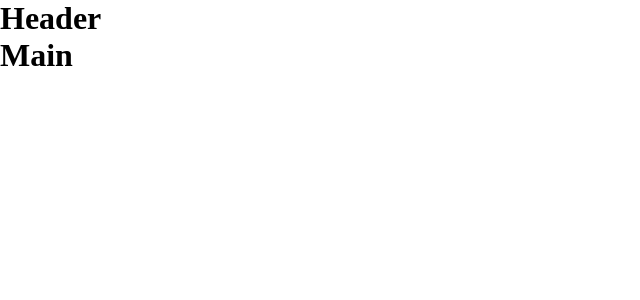
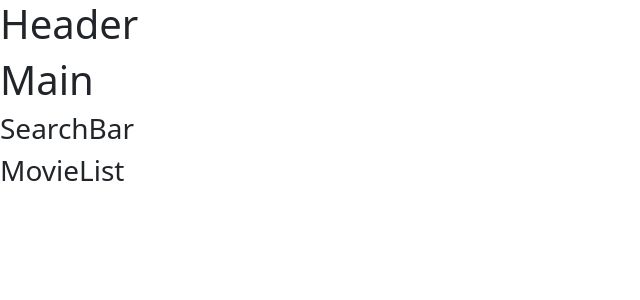
Before and after one commit to TanaraCavalcante/vite-boolflix, a Vue app: page / in a window 1280 px wide. Shown: the top 300 px of the page, without its empty margins (0-640 px from the left). Built offline with nearby package versions, Linux system fonts and the light colour scheme.

Commit message:
SearchBar and MovieList components

```diff
--- a/src/App.vue
+++ b/src/App.vue
@@ -22,4 +22,5 @@ export default {
 
 <style lang="scss">
   @use "./style/general.scss" as *;
+  @use "../node_modules/bootstrap/scss/bootstrap.scss" as *;
 </style>
--- a/src/components/AppMain.vue
+++ b/src/components/AppMain.vue
@@ -1,16 +1,24 @@
 <script>
+import SearchBar from './SearchBar.vue';
+import MovieList from './MovieList.vue';
+
   export default {
      data() {
         return {
 
         }
   },
+  components:{
+    SearchBar,
+    MovieList
+  }
 }
 </script>
 
 <template>
 <h1>Main</h1>
-
+   <SearchBar/>
+   <MovieList/>
 </template>
 
 <style scoped>
--- /dev/null
+++ b/src/components/MovieList.vue
@@ -0,0 +1,19 @@
+<script>
+  export default {
+     data() {
+        return {
+
+        }
+  },
+}
+</script>
+
+<template>
+
+<h3>MovieList</h3>
+
+</template>
+
+<style scoped>
+
+</style>
--- /dev/null
+++ b/src/components/SearchBar.vue
@@ -0,0 +1,17 @@
+<script>
+  export default {
+     data() {
+        return {
+
+        }
+  },
+}
+</script>
+
+<template>
+<h3>SearchBar</h3>
+</template>
+
+<style scoped>
+
+</style>
```
